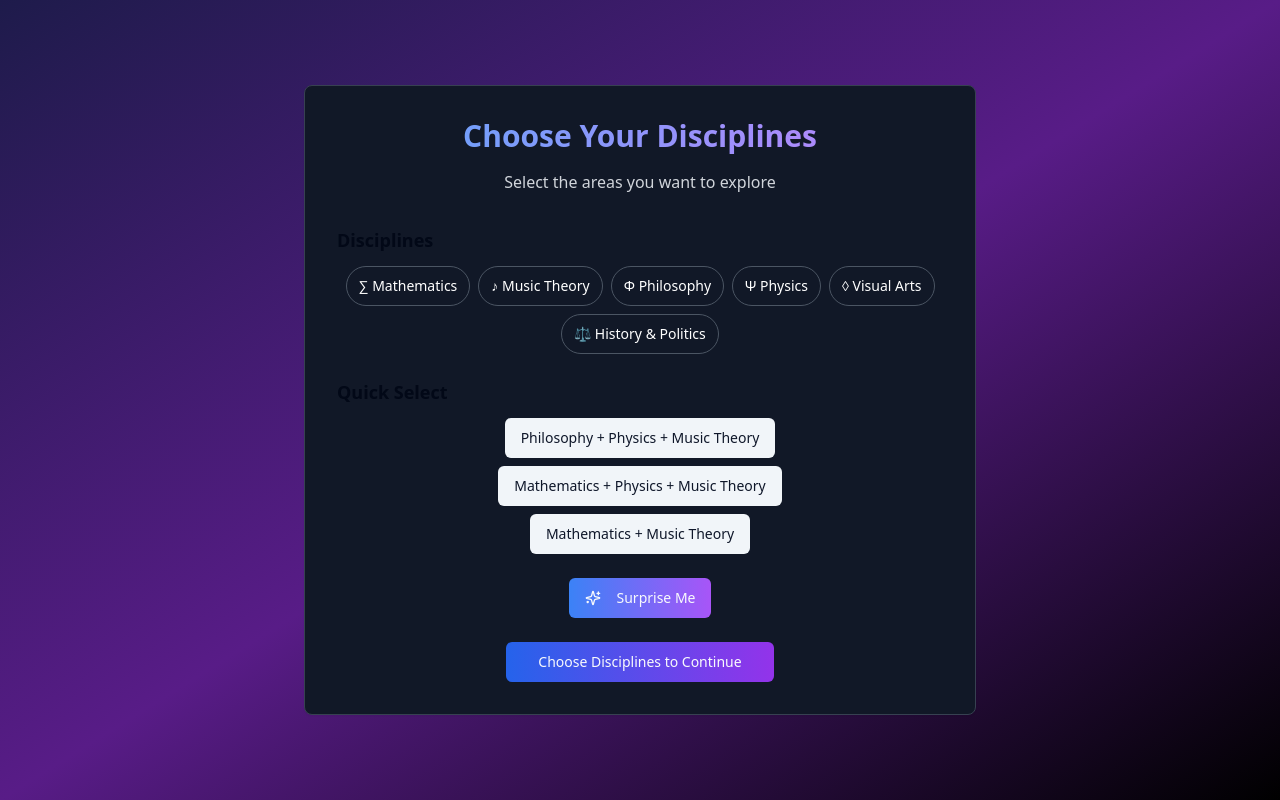
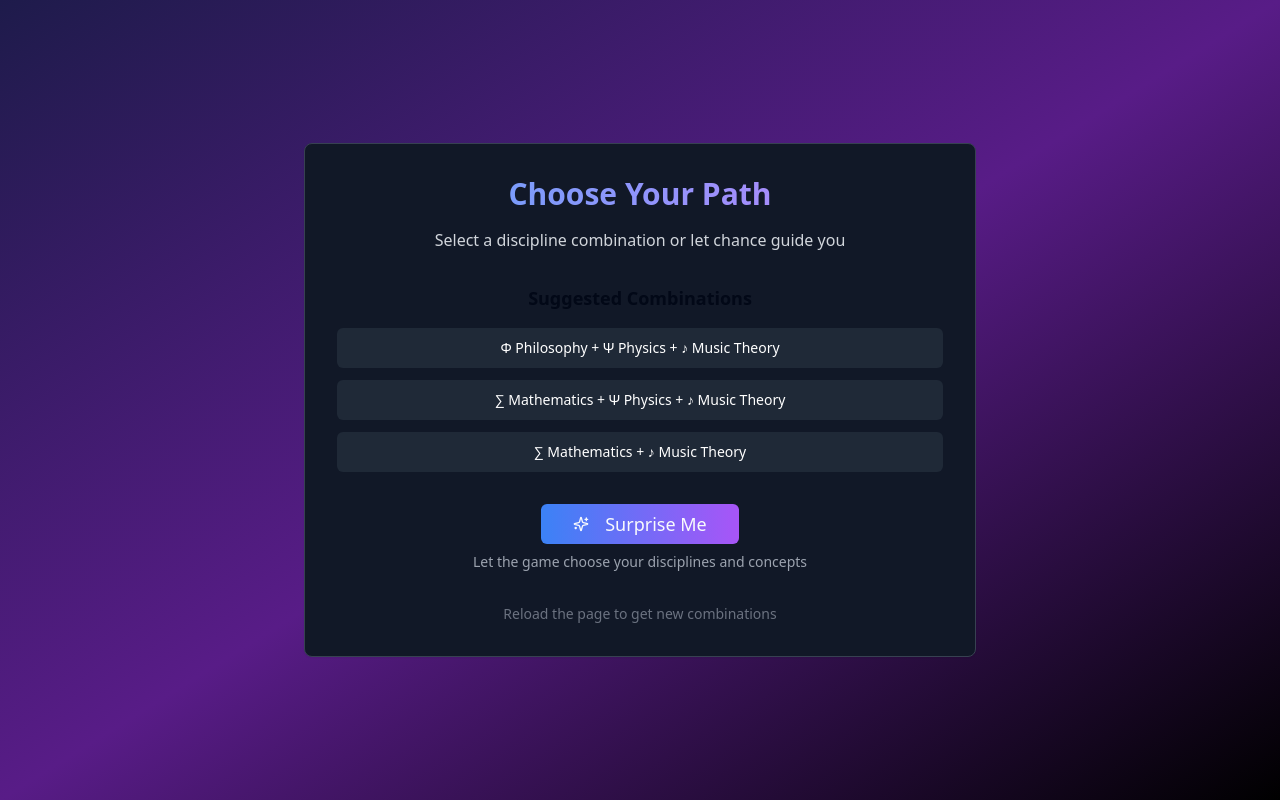
Before and after one commit to niclasj79/glassbeadgame, a React (Vite) app: page / in a window 1280 px wide. Built offline with nearby package versions, Linux system fonts and the light colour scheme.

Commit message:
Refactor discipline selection and arena display
Removed free discipline selection and added discipline/concept display in arena.

```diff
--- a/src/components/game/ConceptGenerator.tsx
+++ b/src/components/game/ConceptGenerator.tsx
@@ -1,4 +1,3 @@
-
 import React from 'react';
 import { Concept } from './concept/types';
 import { conceptDatabaseService } from './concept/conceptDatabase';
@@ -6,7 +5,7 @@ import { PositionGenerator } from './concept/positionGenerator';
 import { synthesisGenerator } from './concept/synthesisGenerator';
 import { FallbackConceptGenerator } from './concept/fallbackGenerator';
 
-export { Concept } from './concept/types';
+export type { Concept } from './concept/types';
 
 export class ConceptGenerator {
   private usedConcepts: Set<string> = new Set();
--- a/src/components/game/DisciplineSelectionPhase.tsx
+++ b/src/components/game/DisciplineSelectionPhase.tsx
@@ -1,8 +1,8 @@
+
 import React from 'react';
 import { Button } from '@/components/ui/button';
 import { Card } from '@/components/ui/card';
-import { Badge } from '@/components/ui/badge';
-import { Play, Shuffle, Sparkles } from 'lucide-react';
+import { Shuffle, Sparkles } from 'lucide-react';
 
 interface DisciplineSelectionPhaseProps {
   disciplines: any[];
@@ -17,12 +17,9 @@ interface DisciplineSelectionPhaseProps {
 
 export const DisciplineSelectionPhase: React.FC<DisciplineSelectionPhaseProps> = ({
   disciplines,
-  selectedDisciplines,
   suggestedCombinations,
-  onToggleDiscipline,
   onQuickSelect,
   onSurpriseMe,
-  onNext,
   isLoading
 }) => {
   return (
@@ -30,45 +27,26 @@ export const DisciplineSelectionPhase: React.FC<DisciplineSelectionPhaseProps> =
       <Card className="bg-gray-900 border-gray-700 p-8 max-w-2xl w-full">
         <div className="text-center mb-8">
           <h1 className="text-3xl font-bold bg-gradient-to-r from-blue-400 to-purple-400 bg-clip-text text-transparent mb-4">
-            Choose Your Disciplines
+            Choose Your Path
           </h1>
-          <p className="text-gray-300">Select the areas you want to explore</p>
-        </div>
-
-        {/* Discipline Selection */}
-        <div className="mb-6">
-          <h3 className="text-lg font-semibold mb-3">Disciplines</h3>
-          <div className="flex flex-wrap gap-2 justify-center">
-            {disciplines.map(discipline => (
-              <Button
-                key={discipline.id}
-                variant={selectedDisciplines.includes(discipline.id) ? "default" : "outline"}
-                style={{ backgroundColor: selectedDisciplines.includes(discipline.id) ? discipline.color : 'transparent' }}
-                className={`text-white px-3 py-1 rounded-full ${selectedDisciplines.includes(discipline.id) ? '' : 'border-gray-600'}`}
-                onClick={() => onToggleDiscipline(discipline.id)}
-                disabled={isLoading}
-              >
-                {discipline.icon} {discipline.name}
-              </Button>
-            ))}
-          </div>
+          <p className="text-gray-300">Select a discipline combination or let chance guide you</p>
         </div>
 
         {/* Quick Select Suggestions */}
-        <div className="mb-6">
-          <h3 className="text-lg font-semibold mb-3">Quick Select</h3>
-          <div className="flex flex-col gap-2 items-center">
+        <div className="mb-8">
+          <h3 className="text-lg font-semibold mb-4 text-center">Suggested Combinations</h3>
+          <div className="flex flex-col gap-3 items-center">
             {suggestedCombinations.map((combination, index) => (
               <Button
                 key={index}
                 variant="secondary"
-                className="w-full md:w-auto border-gray-600"
+                className="w-full border-gray-600 bg-gray-800 hover:bg-gray-700 text-white"
                 onClick={() => onQuickSelect(combination)}
                 disabled={isLoading}
               >
                 {combination.map(disciplineId => {
                   const discipline = disciplines.find(d => d.id === disciplineId);
-                  return discipline ? discipline.name : null;
+                  return discipline ? `${discipline.icon} ${discipline.name}` : null;
                 }).join(' + ')}
               </Button>
             ))}
@@ -76,42 +54,31 @@ export const DisciplineSelectionPhase: React.FC<DisciplineSelectionPhaseProps> =
         </div>
 
         {/* Surprise Me Button */}
-        <div className="mb-6 text-center">
+        <div className="text-center">
           <Button
             onClick={() => onSurpriseMe(disciplines.map(d => d.id), 12)}
-            className="bg-gradient-to-r from-blue-500 to-purple-500 hover:from-blue-600 hover:to-purple-600"
+            className="bg-gradient-to-r from-blue-500 to-purple-500 hover:from-blue-600 hover:to-purple-600 px-8 py-3 text-lg"
             disabled={isLoading}
           >
             {isLoading ? (
               <>
-                <Shuffle className="w-4 h-4 mr-2 animate-spin" />
-                Surprising...
+                <Shuffle className="w-5 h-5 mr-2 animate-spin" />
+                Preparing Your Journey...
               </>
             ) : (
               <>
-                <Sparkles className="w-4 h-4 mr-2" />
+                <Sparkles className="w-5 h-5 mr-2" />
                 Surprise Me
               </>
             )}
           </Button>
+          <p className="text-sm text-gray-400 mt-2">
+            Let the game choose your disciplines and concepts
+          </p>
         </div>
 
-        {/* Next Button */}
-        <div className="text-center">
-          <Button
-            onClick={onNext}
-            className="bg-gradient-to-r from-blue-600 to-purple-600 hover:from-blue-700 hover:to-purple-700 px-8"
-            disabled={isLoading}
-          >
-            {selectedDisciplines.length > 0 ? (
-              <>
-                <Play className="w-4 h-4 mr-2" />
-                Next
-              </>
-            ) : (
-              "Choose Disciplines to Continue"
-            )}
-          </Button>
+        <div className="mt-8 text-center text-sm text-gray-500">
+          <p>Reload the page to get new combinations</p>
         </div>
       </Card>
     </div>
--- a/src/components/game/SessionStartFlow.tsx
+++ b/src/components/game/SessionStartFlow.tsx
@@ -1,6 +1,6 @@
+
 import React, { useState, useEffect } from 'react';
 import { DisciplineSelectionPhase } from './DisciplineSelectionPhase';
-import { ConceptCountPhase } from './ConceptCountPhase';
 
 interface SessionStartFlowProps {
   disciplines: any[];
@@ -11,10 +11,7 @@ export const SessionStartFlow: React.FC<SessionStartFlowProps> = ({
   disciplines,
   onSessionStart
 }) => {
-  const [selectedDisciplines, setSelectedDisciplines] = useState<string[]>([]);
   const [suggestedCombinations, setSuggestedCombinations] = useState<string[][]>([]);
-  const [phase, setPhase] = useState<'disciplines' | 'concepts'>('disciplines');
-  const [conceptCount, setConceptCount] = useState(12);
   const [isLoading, setIsLoading] = useState(false);
 
   useEffect(() => {
@@ -27,85 +24,37 @@ export const SessionStartFlow: React.FC<SessionStartFlowProps> = ({
     setSuggestedCombinations(combinations);
   }, [disciplines]);
 
-  const handleQuickSelect = (combination: string[]) => {
-    setSelectedDisciplines(combination);
-    setPhase('concepts');
+  const handleQuickSelect = async (combination: string[]) => {
+    setIsLoading(true);
+    try {
+      // Use one concept per discipline
+      await onSessionStart(combination, combination.length);
+    } finally {
+      setIsLoading(false);
+    }
   };
 
   const handleSurpriseMe = async (selectedDisciplines: string[], conceptCount: number) => {
     setIsLoading(true);
     try {
-      // Limit concept count to number of selected disciplines (one per discipline)
-      const actualConceptCount = Math.min(conceptCount, selectedDisciplines.length);
-      await onSessionStart(selectedDisciplines, actualConceptCount);
+      // Randomly select 2-4 disciplines for surprise me
+      const shuffled = [...selectedDisciplines].sort(() => 0.5 - Math.random());
+      const randomSelection = shuffled.slice(0, 2 + Math.floor(Math.random() * 3));
+      await onSessionStart(randomSelection, randomSelection.length);
     } finally {
       setIsLoading(false);
     }
   };
 
-  const handleCustomStart = () => {
-    if (selectedDisciplines.length > 0) {
-      if (phase === 'disciplines') {
-        setPhase('concepts');
-      } else {
-        handleStartWithConcepts();
-      }
-    }
-  };
-
-  const handleStartWithConcepts = async () => {
-    setIsLoading(true);
-    try {
-      // Limit concept count to number of selected disciplines (one per discipline)
-      const actualConceptCount = Math.min(conceptCount, selectedDisciplines.length);
-      await onSessionStart(selectedDisciplines, actualConceptCount);
-    } finally {
-      setIsLoading(false);
-    }
-  };
-
-  const toggleDiscipline = (disciplineId: string) => {
-    setSelectedDisciplines(prev =>
-      prev.includes(disciplineId)
-        ? prev.filter(id => id !== disciplineId)
-        : [...prev, disciplineId]
-    );
-  };
-
-  const handleBack = () => {
-    setPhase('disciplines');
-    setSelectedDisciplines([]);
-  };
-
-  const handleConceptCountChange = (count: number) => {
-    // Limit concept count to selected disciplines
-    const maxCount = Math.max(1, selectedDisciplines.length);
-    setConceptCount(Math.min(count, maxCount));
-  };
-
-  if (phase === 'concepts') {
-    return (
-      <ConceptCountPhase
-        disciplines={disciplines}
-        selectedDisciplines={selectedDisciplines}
-        conceptCount={Math.min(conceptCount, selectedDisciplines.length)}
-        onConceptCountChange={handleConceptCountChange}
-        onBack={handleBack}
-        onStart={handleStartWithConcepts}
-        isLoading={isLoading}
-      />
-    );
-  }
-
   return (
     <DisciplineSelectionPhase
       disciplines={disciplines}
-      selectedDisciplines={selectedDisciplines}
+      selectedDisciplines={[]}
       suggestedCombinations={suggestedCombinations}
-      onToggleDiscipline={toggleDiscipline}
+      onToggleDiscipline={() => {}}
       onQuickSelect={handleQuickSelect}
       onSurpriseMe={handleSurpriseMe}
-      onNext={handleCustomStart}
+      onNext={() => {}}
       isLoading={isLoading}
     />
   );
--- /dev/null
+++ b/src/components/game/arena/SessionInfo.tsx
@@ -0,0 +1,76 @@
+
+import React from 'react';
+import { Card } from '@/components/ui/card';
+import { Badge } from '@/components/ui/badge';
+import { Concept } from '../concept/types';
+
+interface SessionInfoProps {
+  disciplines: any[];
+  selectedDisciplines: string[];
+  concepts: Concept[];
+}
+
+export const SessionInfo: React.FC<SessionInfoProps> = ({
+  disciplines,
+  selectedDisciplines,
+  concepts
+}) => {
+  const activeDisciplines = disciplines.filter(d => selectedDisciplines.includes(d.id));
+
+  return (
+    <div className="absolute top-4 left-4 space-y-4 max-w-xs">
+      {/* Active Disciplines */}
+      <Card className="bg-gray-900/90 border-gray-700 p-4 backdrop-blur-sm">
+        <h3 className="text-sm font-semibold text-white mb-3">Active Disciplines</h3>
+        <div className="flex flex-wrap gap-2">
+          {activeDisciplines.map(discipline => (
+            <Badge
+              key={discipline.id}
+              className="text-white border-0"
+              style={{ backgroundColor: discipline.color }}
+            >
+              {discipline.icon} {discipline.name}
+            </Badge>
+          ))}
+        </div>
+      </Card>
+
+      {/* Concept Count */}
+      <Card className="bg-gray-900/90 border-gray-700 p-4 backdrop-blur-sm">
+        <h3 className="text-sm font-semibold text-white mb-2">Session Info</h3>
+        <div className="text-sm text-gray-300">
+          <p>{concepts.length} concepts in play</p>
+          <p>{activeDisciplines.length} disciplines active</p>
+        </div>
+      </Card>
+
+      {/* Concepts by Discipline */}
+      <Card className="bg-gray-900/90 border-gray-700 p-4 backdrop-blur-sm max-h-60 overflow-y-auto">
+        <h3 className="text-sm font-semibold text-white mb-3">Active Concepts</h3>
+        <div className="space-y-2">
+          {activeDisciplines.map(discipline => {
+            const disciplineConcepts = concepts.filter(c => c.discipline === discipline.id);
+            return (
+              <div key={discipline.id}>
+                <div className="flex items-center gap-2 mb-1">
+                  <div
+                    className="w-3 h-3 rounded-full"
+                    style={{ backgroundColor: discipline.color }}
+                  />
+                  <span className="text-xs font-medium text-white">{discipline.name}</span>
+                </div>
+                <div className="ml-5 space-y-1">
+                  {disciplineConcepts.map(concept => (
+                    <div key={concept.id} className="text-xs text-gray-400">
+                      {concept.text}
+                    </div>
+                  ))}
+                </div>
+              </div>
+            );
+          })}
+        </div>
+      </Card>
+    </div>
+  );
+};
```
Also changed, not shown: src/components/game/SphericalArena.tsx (+7 -0 lines).
